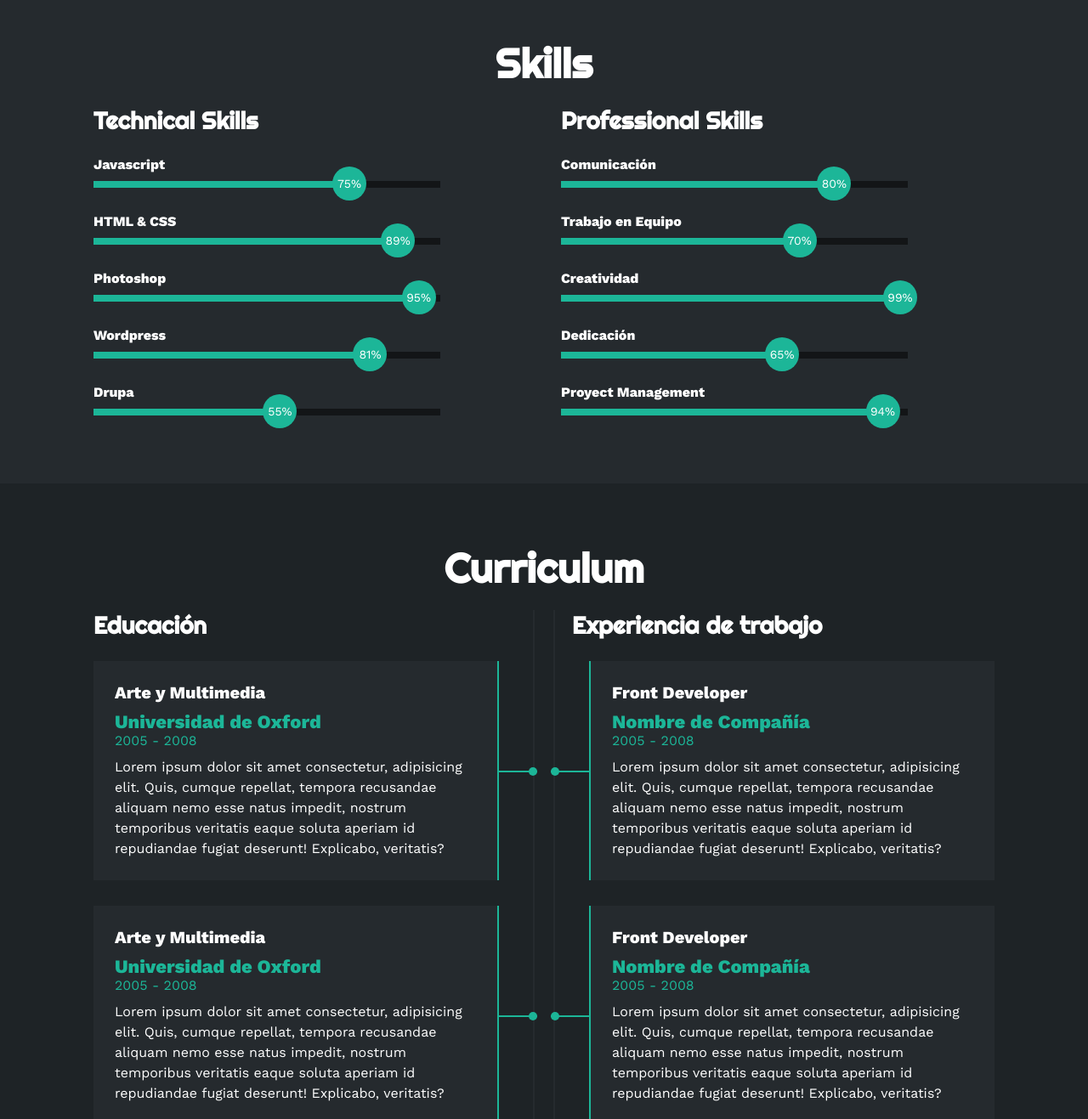
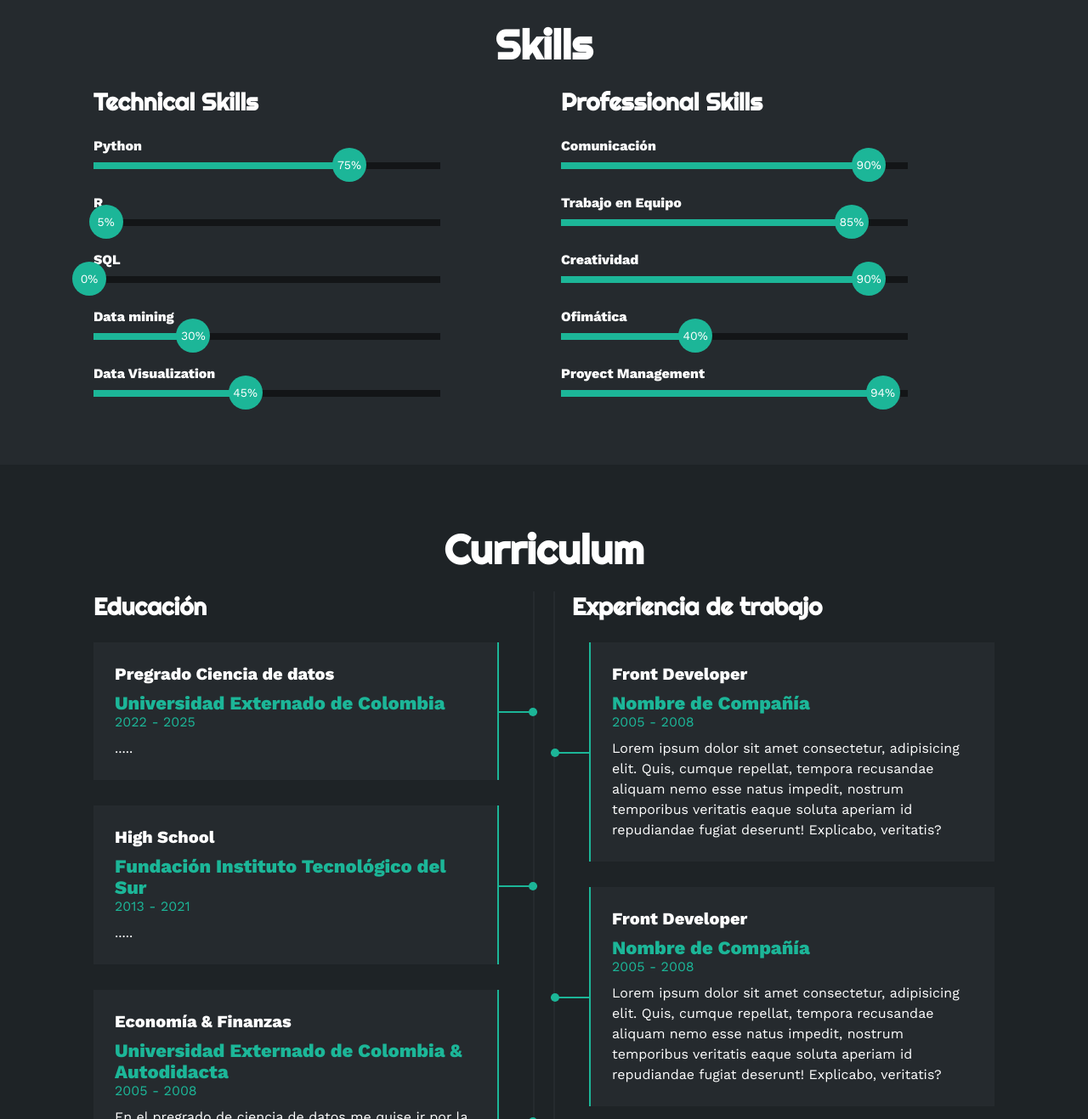
Before and after one commit to juan1031/Web-Page-Curriculum, a plain HTML site: page index.html in a window 1280 px wide. Shown: the part 1483-2800 px from the top of the page at 85% size. Drawn offline with nearby package versions, Linux system fonts and the light colour scheme.

Commit message:
Rectificacón

```diff
--- a/estilo.css
+++ b/estilo.css
@@ -269,49 +269,49 @@ html{
     font-size: 14px;
 }
 /* Estas clases se agregaran dinamicamente mediante javascript */
-.skills .skill .javascript{
+.skills .skill .Python{
     width: 0%;
-    animation: 2s javascript forwards;
+    animation: 2s Python forwards;
 }
-@keyframes javascript {
+@keyframes Python {
     0%{width: 0%;}
     100%{width: 75%;}
 }
 
-.skills .skill .htmlcss{
+.skills .skill .R{
     width: 0%;
-    animation: 2s htmlcss forwards;
+    animation: 5s R forwards;
 }
-@keyframes htmlcss {
+@keyframes R {
     0%{width: 0%;}
-    100%{width: 89%;}
+    100%{width: 5%;}
 }
 
-.skills .skill .photoshop{
+.skills .skill .SQL{
     width: 0%;
-    animation: 2s photoshop forwards;
+    animation: 3s SQL forwards;
 }
-@keyframes photoshop {
+@keyframes SQL {
     0%{width: 0%;}
-    100%{width: 95%;}
+    100%{width: 0%;}
 }
 
-.skills .skill .wordpress{
+.skills .skill .Datamining{
     width: 0%;
-    animation: 2s wordpress forwards;
+    animation: 3s Datamining forwards;
 }
-@keyframes wordpress {
+@keyframes Datamining {
     0%{width: 0%;}
-    100%{width: 81%;}
+    100%{width: 30%;}
 }
 
-.skills .skill .drupal{
+.skills .skill .Datavisualitation{
     width: 0%;
-    animation: 2s drupal forwards;
+    animation: 3s Datavisualitation forwards;
 }
-@keyframes drupal {
+@keyframes Datavisualitation {
     0%{width: 0%;}
-    100%{width: 55%;}
+    100%{width: 45%;}
 }
 
 .skills .skill .comunicacion{
@@ -320,7 +320,7 @@ html{
 }
 @keyframes comunicacion {
     0%{width: 0%;}
-    100%{width: 80%;}
+    100%{width: 90%;}
 }
 
 .skills .skill .trabajo{
@@ -329,7 +329,7 @@ html{
 }
 @keyframes trabajo {
     0%{width: 0%;}
-    100%{width: 70%;}
+    100%{width: 85%;}
 }
 
 .skills .skill .creatividad{
@@ -338,16 +338,16 @@ html{
 }
 @keyframes creatividad {
     0%{width: 0%;}
-    100%{width: 99%;}
+    100%{width: 90%;}
 }
 
-.skills .skill .dedicacion{
+.skills .skill .ofimatica{
     width: 0%;
-    animation: 2s dedicacion forwards;
+    animation: 2s ofimatica forwards;
 }
-@keyframes dedicacion {
+@keyframes ofimatica {
     0%{width: 0%;}
-    100%{width: 65%;}
+    100%{width: 40%;}
 }
 
 .skills .skill .proyect{
--- a/index.html
+++ b/index.html
@@ -43,9 +43,9 @@
             <div class="redes">
                 <a href="#"><i class="fa-brands fa-facebook-f"></i></a>
                 <a href="#"><i class="fa-brands fa-twitter"></i></a>
-                <a href="#"><i class="fa-brands fa-skype"></i></a>
+                <a href="#"><i class="fa-brands fa-instagram"></i></a>
                 <a href="#"><i class="fa-brands fa-linkedin-in"></i></a>
-                <a href="#"><i class="fa-solid fa-rss"></i></a>
+                <a href="#"><i class="fa-solid fa-envelope"></i></a>
             </div>
         </div>
     </section>
@@ -54,7 +54,7 @@
     <section id="sobremi" class="sobremi">
         <div class="contenido-seccion">
             <h2>Sobre Mí</h2>
-            <p><span>Hola, soy Juan David Bocanegra</span> Lorem ipsum dolor sit amet consectetur adipisicing elit. Quisquam unde soluta minima necessitatibus, voluptas consectetur vero officiis quas, explicabo deleniti repellendus aliquid debitis maiores numquam voluptate reprehenderit in delectus dolores.</p>
+            <p><span>Hola, soy Juan David Bocanegra</span> soy un joven entusiasta de la tecnología, las finanzas y el mundo empresarial. Me gustaria ser parte de un equipo en donde desarrollemos conocimiento y proyectos que ayuden a la sociedad en pro hacia el futuro.</p>
 
             <div class="fila">
                 <!-- datos personales -->
@@ -71,11 +71,11 @@
                         </li>
                         <li>
                             <strong>Website</strong>
-                            www.example.com
+                            www._________.com
                         </li>
                         <li>
                             <strong>Dirección</strong>
-                            Mochuelo Bajo. Bogotá, Colombia.
+                            Bogotá, Colombia.
                         </li>
                         <li>
                             <strong>Cargo Esperado</strong>
@@ -101,8 +101,8 @@
                             <span>VIAJAR</span>
                         </div>
                         <div class="interes">
-                            <i class="fa-brands fa-apple"></i>
-                            <span>MAC OS</span>
+                            <i class="fa-brands fa-linux"></i>
+                            <span>LINUX</span>
                         </div>
                         <div class="interes">
                             <i class="fa-solid fa-person-hiking"></i>
@@ -117,16 +117,18 @@
                             <span>AUTOS</span>
                         </div>
                         <div class="interes">
-                            <i class="fa-solid fa-camera"></i>
-                            <span>FOTOS</span>
+                            <i class="fa-solid fa-mobile-screen"></i>
+                            <span>TECNOLOGÍA</span>
                         </div>
 
                     </div>
                 </div>
             </div>
             <button>
-                Descargar CV <i class="fa-solid fa-download"></i>
-                <span class="overlay"></span>
+                <a href = "/home/juan/Descargas/Hojadevida.pdf" target="_blank" style="color: white; text-decoration: none;">
+                    Descargar CV <i class="fa-solid fa-download"></i>
+                    <span class="overlay"></span>
+                </a>
             </button>
         </div>
     </section>
@@ -140,7 +142,7 @@
                 <div class="col">
                     <h3>Technical Skills</h3>
                     <div class="skill">
-                        <span>Javascript</span>
+                        <span>Python</span>
                         <div class="barra-skill">
                             <div class="progreso">
                                 <span>75%</span>
@@ -148,34 +150,34 @@
                         </div>
                     </div>
                     <div class="skill">
-                        <span>HTML & CSS</span>
+                        <span>R</span>
                         <div class="barra-skill">
                             <div class="progreso">
-                                <span>89%</span>
+                                <span>5%</span>
                             </div>
                         </div>
                     </div>
                     <div class="skill">
-                        <span>Photoshop</span>
+                        <span>SQL</span>
                         <div class="barra-skill">
                             <div class="progreso">
-                                <span>95%</span>
+                                <span>0%</span>
                             </div>
                         </div>
                     </div>
                     <div class="skill">
-                        <span>Wordpress</span>
+                        <span>Data mining</span>
                         <div class="barra-skill">
                             <div class="progreso">
-                                <span>81%</span>
+                                <span>30%</span>
                             </div>
                         </div>
                     </div>
                     <div class="skill">
-                        <span>Drupa</span>
+                        <span>Data Visualization</span>
                         <div class="barra-skill">
                             <div class="progreso">
-                                <span>55%</span>
+                                <span>45%</span>
                             </div>
                         </div>
                     </div>
@@ -187,7 +189,7 @@
                         <span>Comunicación</span>
                         <div class="barra-skill">
                             <div class="progreso">
-                                <span>80%</span>
+                                <span>90%</span>
                             </div>
                         </div>
                     </div>
@@ -195,7 +197,7 @@
                         <span>Trabajo en Equipo</span>
                         <div class="barra-skill">
                             <div class="progreso">
-                                <span>70%</span>
+                                <span>85%</span>
                             </div>
                         </div>
                     </div>
@@ -203,15 +205,15 @@
                         <span>Creatividad</span>
                         <div class="barra-skill">
                             <div class="progreso">
-                                <span>99%</span>
+                                <span>90%</span>
                             </div>
                         </div>
                     </div>
                     <div class="skill">
-                        <span>Dedicación</span>
+                        <span>Ofimática</span>
                         <div class="barra-skill">
                             <div class="progreso">
-                                <span>65%</span>
+                                <span>40%</span>
                             </div>
                         </div>
                     </div>
@@ -236,28 +238,28 @@
                 <div class="col izquierda">
                     <h3>Educación</h3>
                     <div class="item izq">
-                        <h4>Arte y Multimedia</h4>
-                        <span class="casa">Universidad de Oxford</span>
-                        <span class="fecha">2005 - 2008</span>
-                        <p>Lorem ipsum dolor sit amet consectetur, adipisicing elit. Quis, cumque repellat, tempora recusandae aliquam nemo esse natus impedit, nostrum temporibus veritatis eaque soluta aperiam id repudiandae fugiat deserunt! Explicabo, veritatis?</p>
+                        <h4>Pregrado Ciencia de datos</h4>
+                        <span class="casa">Universidad Externado de Colombia</span>
+                        <span class="fecha">2022 - 2025</span>
+                        <p>.....</p>
                         <div class="conectori">
                             <div class="circuloi"></div>
                         </div>
                     </div>
                     <div class="item izq">
-                        <h4>Arte y Multimedia</h4>
-                        <span class="casa">Universidad de Oxford</span>
-                        <span class="fecha">2005 - 2008</span>
-                        <p>Lorem ipsum dolor sit amet consectetur, adipisicing elit. Quis, cumque repellat, tempora recusandae aliquam nemo esse natus impedit, nostrum temporibus veritatis eaque soluta aperiam id repudiandae fugiat deserunt! Explicabo, veritatis?</p>
+                        <h4>High School</h4>
+                        <span class="casa">Fundación Instituto Tecnológico del Sur</span>
+                        <span class="fecha">2013 - 2021</span>
+                        <p>.....</p>
                         <div class="conectori">
                             <div class="circuloi"></div>
                         </div>
                     </div>
                     <div class="item izq">
-                        <h4>Arte y Multimedia</h4>
-                        <span class="casa">Universidad de Oxford</span>
+                        <h4>Economía & Finanzas</h4>
+                        <span class="casa">Universidad Externado de Colombia & Autodidacta</span>
                         <span class="fecha">2005 - 2008</span>
-                        <p>Lorem ipsum dolor sit amet consectetur, adipisicing elit. Quis, cumque repellat, tempora recusandae aliquam nemo esse natus impedit, nostrum temporibus veritatis eaque soluta aperiam id repudiandae fugiat deserunt! Explicabo, veritatis?</p>
+                        <p>En el pregrado de ciencia de datos me quise ir por la linea de finanzas, aprendí bastante, sin embargo nunca he parado de aprender por mi cuenta en base de libros, articulos, redes, etc. Sobre como ampliar mi conocimiento frente a mis finanzas personales y economía en general. </p>
                         <div class="conectori">
                             <div class="circuloi"></div>
                         </div>
--- a/script.js
+++ b/script.js
@@ -21,15 +21,15 @@ function efectoHabilidades(){
     var distancia_skills = window.innerHeight - skills.getBoundingClientRect().top;
     if(distancia_skills >= 300){
         let habilidades = document.getElementsByClassName("progreso");
-        habilidades[0].classList.add("javascript");
-        habilidades[1].classList.add("htmlcss");
-        habilidades[2].classList.add("photoshop");
-        habilidades[3].classList.add("wordpress");
-        habilidades[4].classList.add("drupal");
+        habilidades[0].classList.add("Python");
+        habilidades[1].classList.add("R");
+        habilidades[2].classList.add("SQL");
+        habilidades[3].classList.add("Datamining");
+        habilidades[4].classList.add("Datavisualitation");
         habilidades[5].classList.add("comunicacion");
         habilidades[6].classList.add("trabajo");
         habilidades[7].classList.add("creatividad");
-        habilidades[8].classList.add("dedicacion");
+        habilidades[8].classList.add("ofimatica");
         habilidades[9].classList.add("proyect");
     }
 }
```
